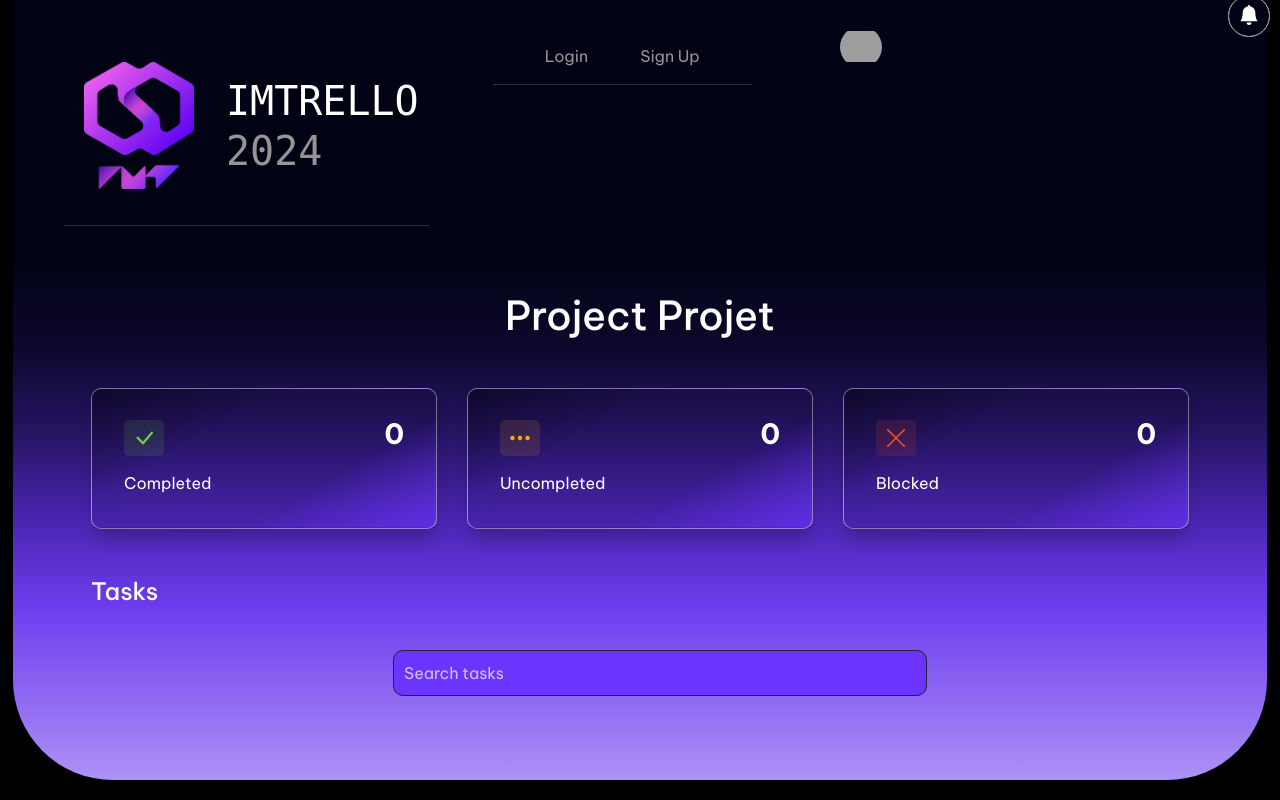
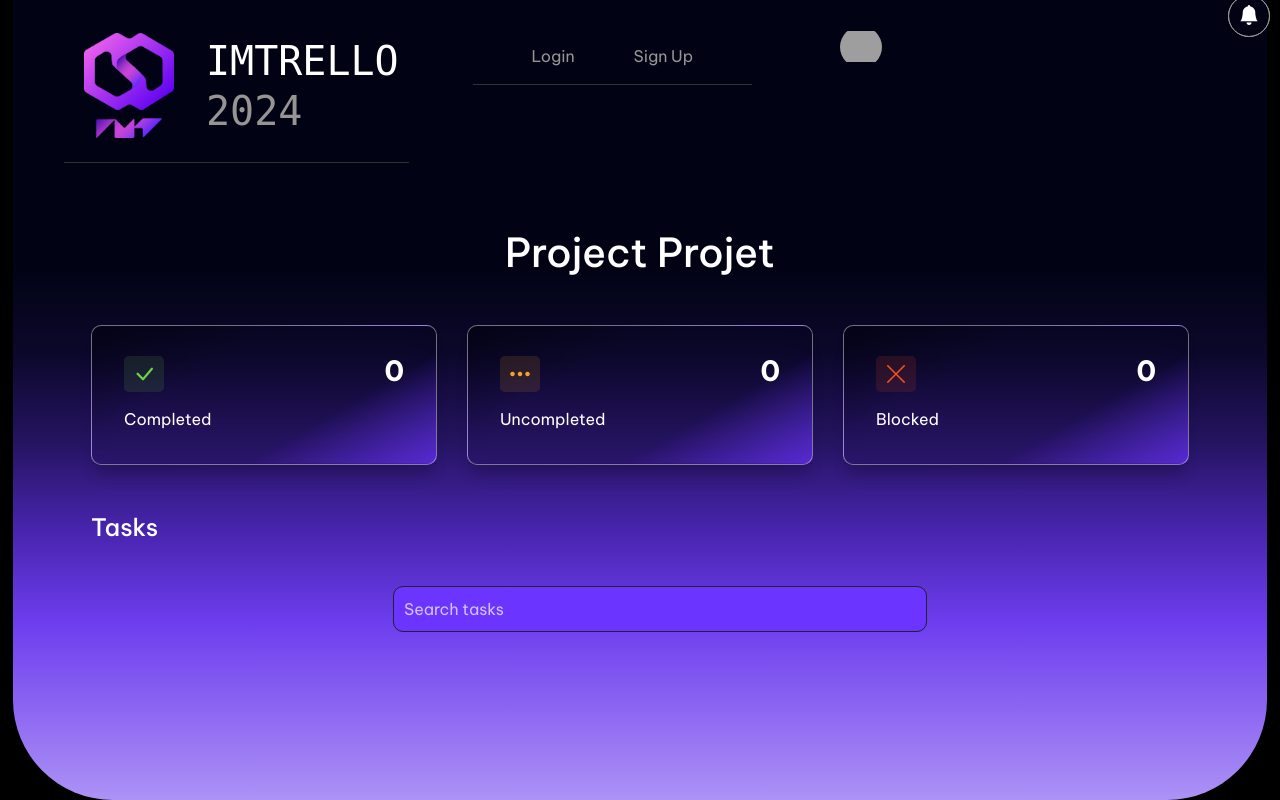
Before and after one commit to Maxime443/IMTrello, a Flask app: page /project/1 in a window 1280 px wide. Run offline with Flask 3, Linux system fonts and the light colour scheme; some libraries are stand-ins or nearby versions; grey boxes are pictures that could not be loaded.

Commit message:
petite modif css

```diff
--- a/website/static/index.css
+++ b/website/static/index.css
@@ -64,7 +64,7 @@ a {
 .app {
 	min-height: 80vh;
 	width: 98%;
-	margin-bottom: 20px;
+
 
 	background: linear-gradient(180deg, #010314,#010314,#010314, #010314,#0c082c, #261463, #4925b0, #6d3dee, #8d67f2, #ad92f6);
 	border-bottom-right-radius: 100px;
@@ -179,7 +179,7 @@ a {
 	display: flex;
 	align-items: center;
 	padding-bottom: 1rem;
-	padding-top: 1rem;
+	padding-top: 0rem;
 	margin:0;
 	border-bottom: 1px solid var(--c-gray-600);
 	@media (max-width: 1200px) {
--- a/website/static/styles.css
+++ b/website/static/styles.css
@@ -288,8 +288,9 @@ h136 {
 }
 
 master{
-    padding: 20px;
-    width: 150px;
+    padding: 0px 20px;
+    width: 130px;
+
 }
 
 .logo-icon{
```
Also changed, not shown: instance/database.db.
